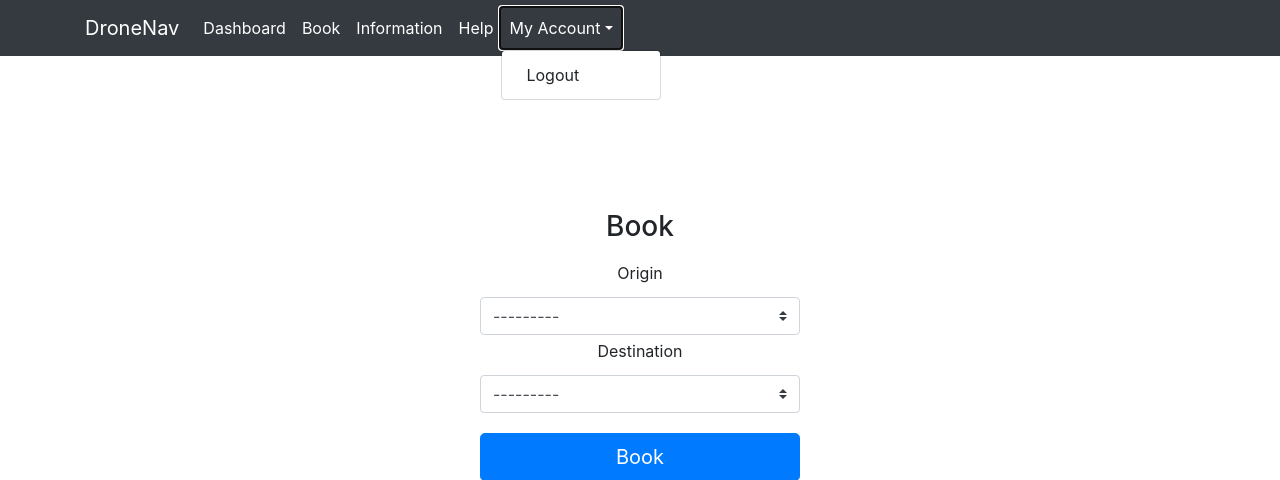
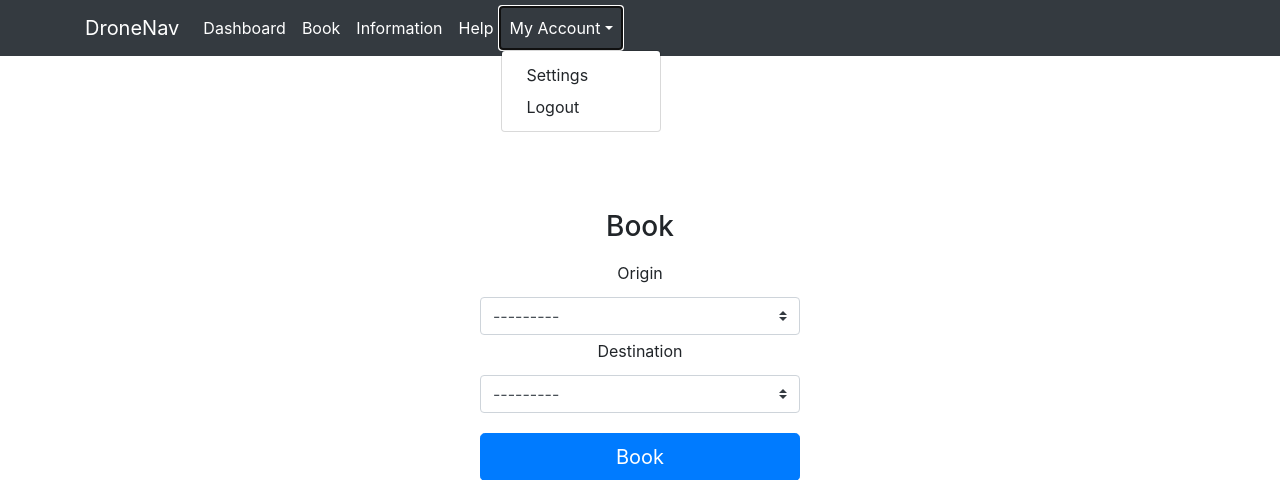
Before and after one commit to mriduldhall/DroneNav, a Django app: page /dashboard/book in a window 1280 px wide, after a click on "My Account". Shown: the top 480 px of the page. Run offline with Django 3.2, Linux system fonts and the light colour scheme; data that the repository does not hold is empty; some libraries are stand-ins or nearby versions.

Commit message:
Built framework for settings

```diff
--- a/drone_system/templates/drone_system/base.html
+++ b/drone_system/templates/drone_system/base.html
@@ -27,6 +27,7 @@
                 <div class="nav-item active dropdown">
                     <a class="nav-link dropdown-toggle" href="#" id="navbarDropdown" role="button" data-toggle="dropdown" aria-haspopup="true" aria-expanded="false">My Account</a>
                     <div class="dropdown-menu" aria-labelledby="navbarDropdown">
+                        <a class="dropdown-item" href="{% url 'drone_system:settings' %}">Settings</a>
                         <a class="dropdown-item" href="{% url 'drone_system:logout' %}">Logout</a>
                     </div>
                 </div>
--- /dev/null
+++ b/drone_system/templates/drone_system/settings.html
@@ -0,0 +1,5 @@
+{% extends 'drone_system/base.html' %}
+
+{% block content %}
+    <h1>Settings(WIP)</h1>
+{% endblock %}
--- a/drone_system/urls.py
+++ b/drone_system/urls.py
@@ -10,4 +10,5 @@ urlpatterns = [
     path('information', views.information, name="information"),
     path('help', views.help, name="help"),
     path('logout', views.logout, name="logout"),
+    path('settings', views.settings, name="settings"),
 ]
--- a/drone_system/views.py
+++ b/drone_system/views.py
@@ -43,6 +43,10 @@ def help(request):
     return render(request, '../../drone_system/templates/drone_system/help.html')
 
 
+def settings(request):
+    return render(request, '../../drone_system/templates/drone_system/settings.html')
+
+
 def logout(request):
     del request.session['username']
     return redirect('/home/')
```
